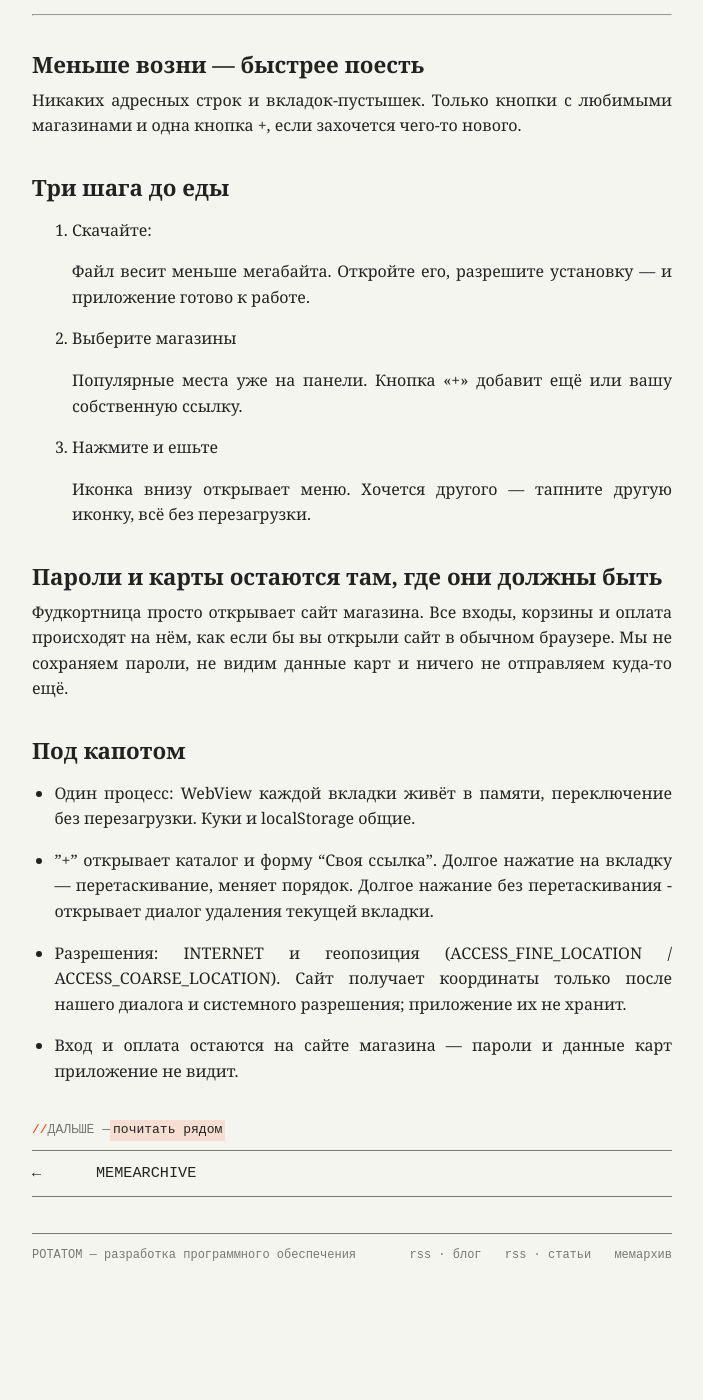
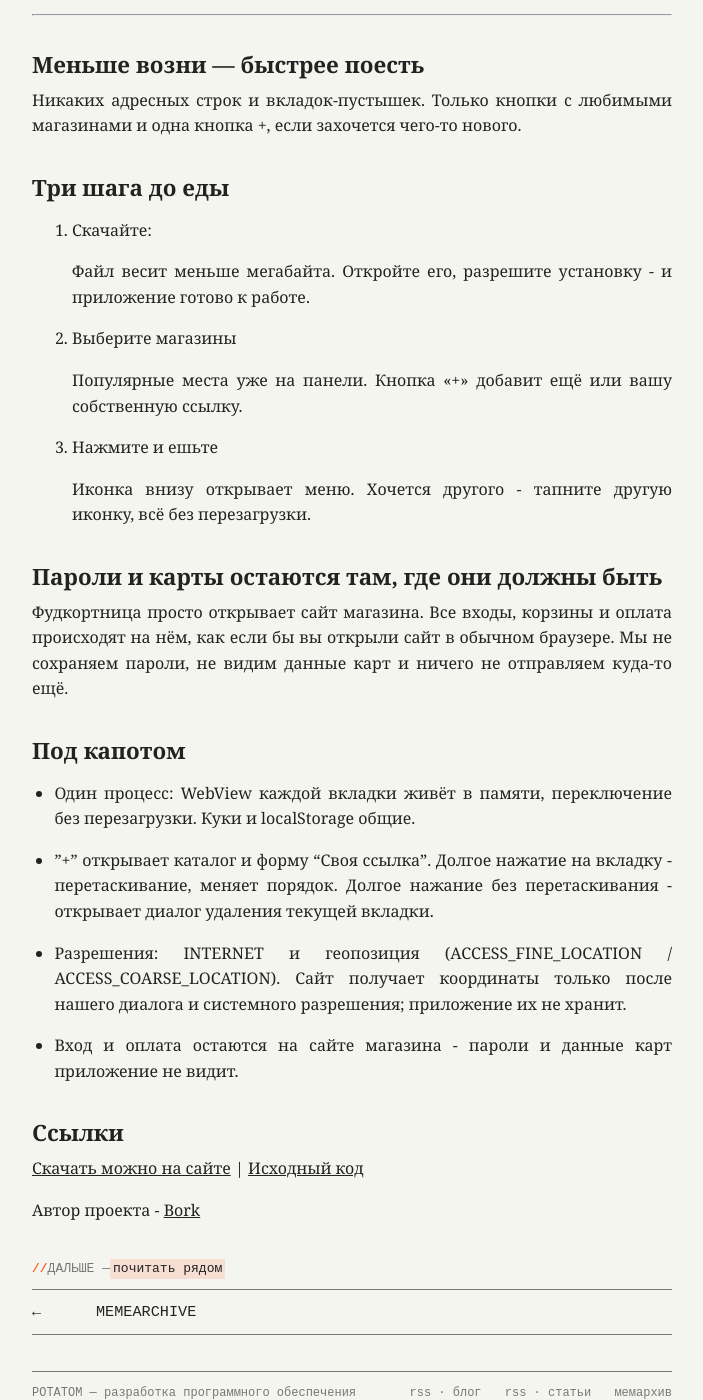
Before and after one commit to ShadowCHuyna/blog, a Jekyll site: the page built from _projects/09_фудкортница.md, in a window 1280 px wide and 1400 px high, scrolled down 905 px. Shown: the whole window, without its empty margins (288-991 px from the left). Built offline with Jekyll 4.4.1, drawn with Linux system fonts in a browser that asks for light colours; before the commit the page ends 2230 px from its top, so only the background shows below that; some of the changed text lies outside the part shown.

Commit message:
Update Projects (Проекты) “09_фудкортница”

```diff
--- a/_projects/09_фудкортница.md
+++ b/_projects/09_фудкортница.md
@@ -34,7 +34,7 @@ github: https://github.com/TheStepashich/Foodkortniza
 
 1. Скачайте:
 
-    Файл весит меньше мегабайта. Откройте его, разрешите установку — и приложение готово к работе.
+    Файл весит меньше мегабайта. Откройте его, разрешите установку - и приложение готово к работе.
 
 2. Выберите магазины
 
@@ -42,7 +42,7 @@ github: https://github.com/TheStepashich/Foodkortniza
 
 3. Нажмите и ешьте
 
-    Иконка внизу открывает меню. Хочется другого — тапните другую иконку, всё без перезагрузки.
+    Иконка внизу открывает меню. Хочется другого - тапните другую иконку, всё без перезагрузки.
 
 ## Пароли и карты остаются там, где они должны быть
 
@@ -53,8 +53,14 @@ github: https://github.com/TheStepashich/Foodkortniza
 
 - Один процесс: WebView каждой вкладки живёт в памяти, переключение без перезагрузки. Куки и localStorage общие.
 
-- "+" открывает каталог и форму "Своя ссылка". Долгое нажатие на вкладку — перетаскивание, меняет порядок. Долгое нажание без перетаскивания - открывает диалог удаления текущей вкладки.
+- "+" открывает каталог и форму "Своя ссылка". Долгое нажатие на вкладку - перетаскивание, меняет порядок. Долгое нажание без перетаскивания - открывает диалог удаления текущей вкладки.
 
 - Разрешения: INTERNET и геопозиция (ACCESS_FINE_LOCATION / ACCESS_COARSE_LOCATION). Сайт получает координаты только после нашего диалога и системного разрешения; приложение их не хранит.
 
-- Вход и оплата остаются на сайте магазина — пароли и данные карт приложение не видит.
+- Вход и оплата остаются на сайте магазина - пароли и данные карт приложение не видит.
+
+
+## Ссылки
+[Скачать можно на сайте](https://foodkortniza.potatom.net/) | [Исходный код](https://github.com/TheStepashich/Foodkortniza/)
+
+Автор проекта - [Bork](https://bork.potatom.net/)
```
Also changed, not shown: other parts of _projects/09_фудкортница.md (+3 -3 lines).
